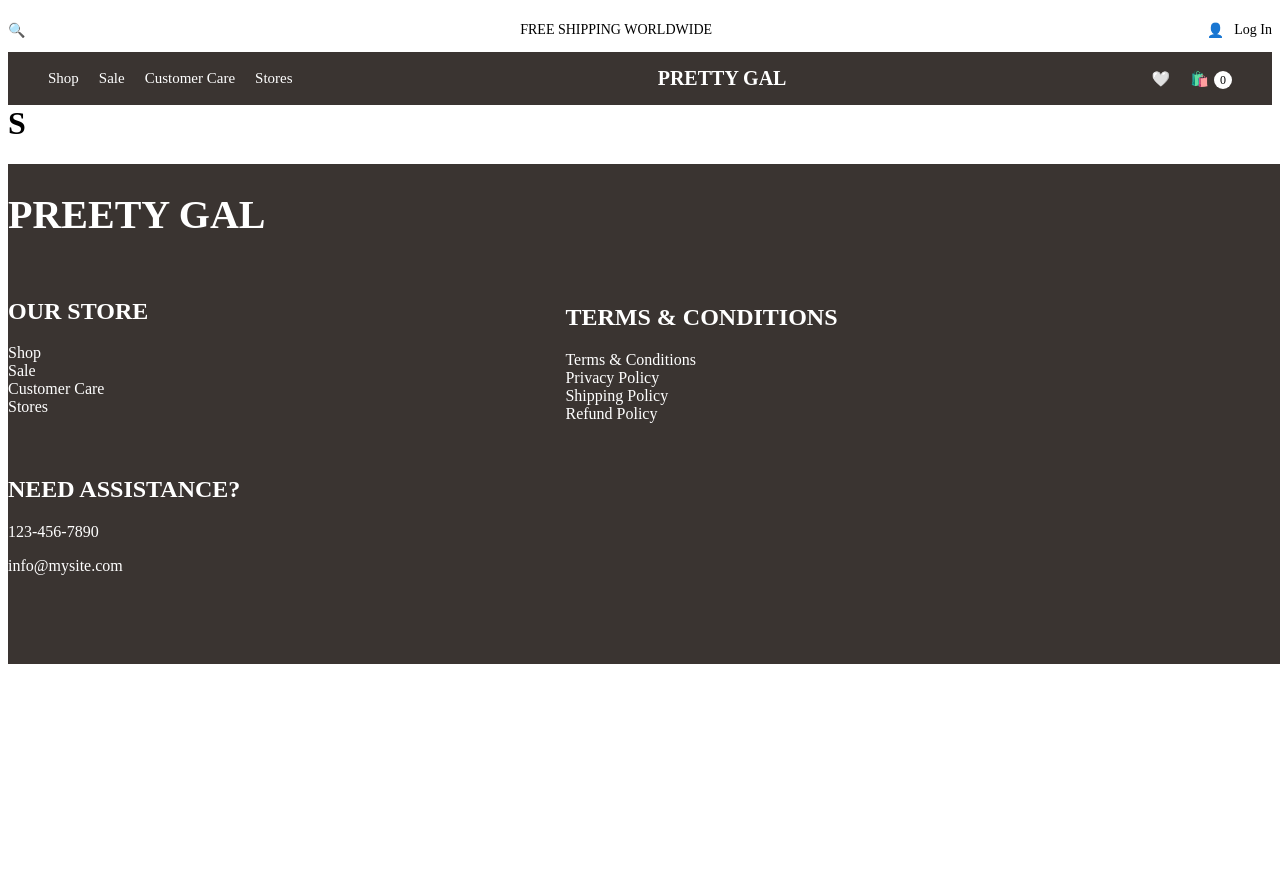
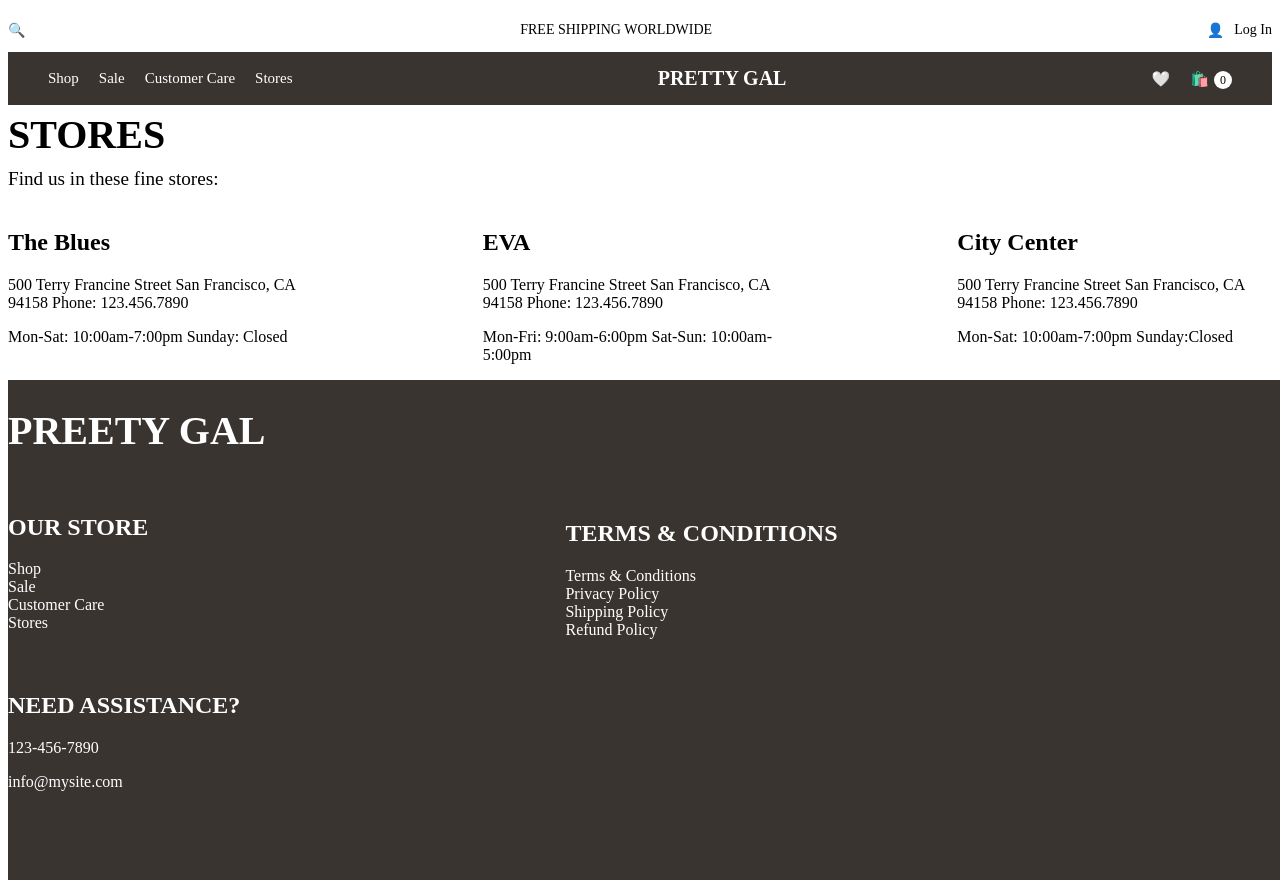
Before and after one commit to sneha31-debug/ecommerce-website, a React (Vite) app in the folder project/: page /stores in a window 1280 px wide. Shown: the top 888 px of the page. Before the commit the page ends 800 px from the top, so only its background shows below. Built offline with nearby package versions, Linux system fonts and the light colour scheme.

Commit message:
stores page added

```diff
--- /dev/null
+++ b/project/src/pages/Stores.css
@@ -0,0 +1,11 @@
+.heading {
+    display: flex;
+    align-items: start;
+    justify-content: start;
+}
+.content {
+    display: flex;
+    flex-direction: row;
+    justify-content: center;
+    gap: 160px;
+}
--- a/project/src/pages/Stores.jsx
+++ b/project/src/pages/Stores.jsx
@@ -1,9 +1,38 @@
 import React from 'react'
-
+import './Stores.css'
 const Stores = () => {
   return (
     <div>
-      <h1>S</h1>
+    <div className='heading'>
+        <h1>STORES</h1>
+        <p>Find us in these fine stores:</p>
+    </div>
+    <div className='content'>
+        <div className='div1'>
+            <h2>The Blues</h2>
+            <p>500 Terry Francine Street
+            San Francisco, CA 94158
+            Phone: 123.456.7890</p>
+            <p>Mon-Sat: 10:00am-7:00pm
+            Sunday: Closed</p>
+        </div>
+        <div className='div2'>
+            <h2>EVA</h2>
+            <p>500 Terry Francine Street
+            San Francisco, CA 94158
+            Phone: 123.456.7890</p>
+            <p>Mon-Fri: 9:00am-6:00pm
+            Sat-Sun: 10:00am-5:00pm</p>
+        </div>
+        <div className='div3'>
+            <h2>City Center</h2>
+            <p>500 Terry Francine Street
+            San Francisco, CA 94158
+            Phone: 123.456.7890</p>
+            <p>Mon-Sat: 10:00am-7:00pm
+            Sunday:Closed</p>
+        </div>
+    </div>
     </div>
   )
 }
```
